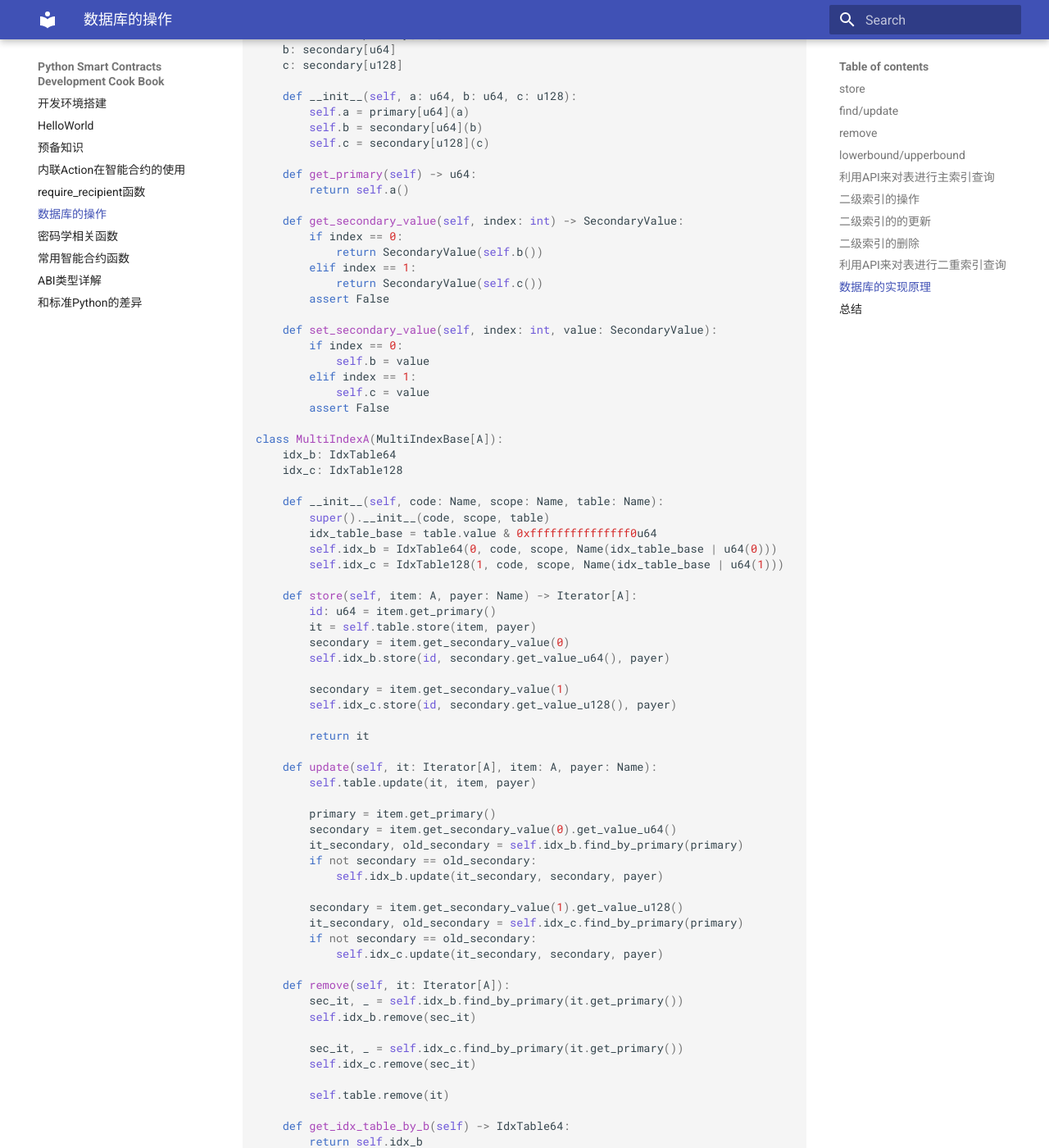
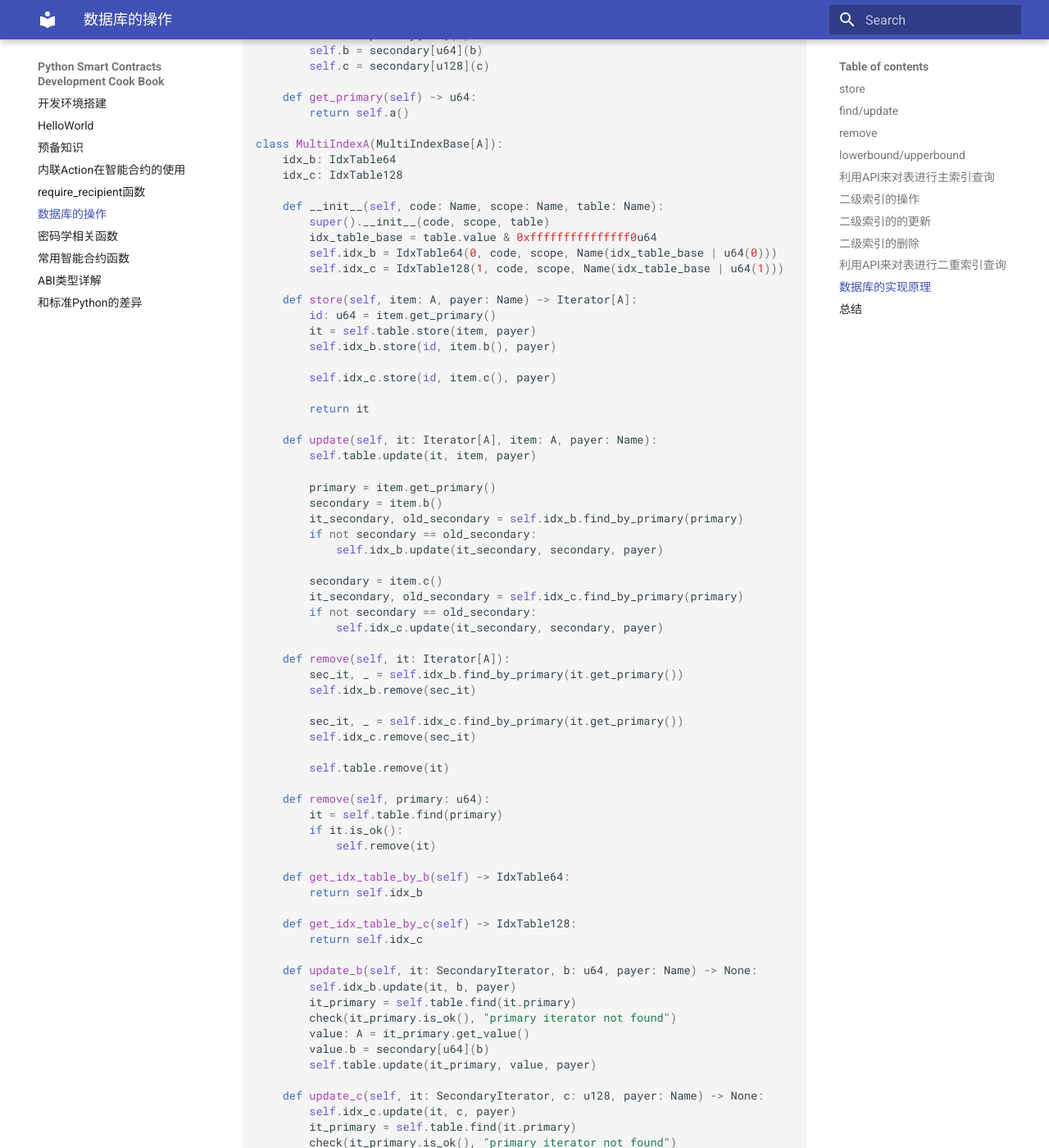
Before and after one commit to learnforpractice/pscdk-book, an MkDocs documentation site: the page built from docs/database.md, in a window 1280 px wide and 1400 px high, scrolled down 13893 px. Shown: the whole window at 82% size. Built offline with MkDocs 1.6.1 and Material for MkDocs 9.7.7, drawn with Linux system fonts in a browser that asks for light colours; some of the changed text lies outside the part shown.

Commit message:
Update docs

````diff
--- a/docs/database.md
+++ b/docs/database.md
@@ -350,13 +350,7 @@ class MyContract(Contract):
 ```
 
 这里，通过`table`这个内置的`decorator`来让编译器在ABI中加入表的结构。
-给类加了这个`table`，编译器会自动给类添加以下三个函数：
-
-```
-get_primary
-set_secondary_value
-get_secondary_value
-```
+给类加了这个`table`，编译器会自动给类添加`get_primary`以及`new_table`函数：
 
 同时，类的成员变量也要满足相应的要求：
 首先，必须声明一个主索引变量，类型必须是`database.primary`, `primary`类的实现如下：
@@ -724,20 +718,6 @@ class A(object):
     def get_primary(self) -> u64:
         return self.a()
 
-    def get_secondary_value(self, index: int) -> SecondaryValue:
-        if index == 0:
-            return SecondaryValue(self.b())
-        elif index == 1:
-            return SecondaryValue(self.c())
-        assert False
-
-    def set_secondary_value(self, index: int, value: SecondaryValue):
-        if index == 0:
-            self.b = value
-        elif index == 1:
-            self.c = value
-        assert False
-
 class MultiIndexA(MultiIndexBase[A]):
     idx_b: IdxTable64
     idx_c: IdxTable128
@@ -751,11 +731,9 @@ class MultiIndexA(MultiIndexBase[A]):
     def store(self, item: A, payer: Name) -> Iterator[A]:
         id: u64 = item.get_primary()
         it = self.table.store(item, payer)
-        secondary = item.get_secondary_value(0)
-        self.idx_b.store(id, secondary.get_value_u64(), payer)
+        self.idx_b.store(id, item.b(), payer)
 
-        secondary = item.get_secondary_value(1)
-        self.idx_c.store(id, secondary.get_value_u128(), payer)
+        self.idx_c.store(id, item.c(), payer)
 
         return it
 
@@ -763,12 +741,12 @@ class MultiIndexA(MultiIndexBase[A]):
         self.table.update(it, item, payer)
 
         primary = item.get_primary()
-        secondary = item.get_secondary_value(0).get_value_u64()
+        secondary = item.b()
         it_secondary, old_secondary = self.idx_b.find_by_primary(primary)
         if not secondary == old_secondary:
             self.idx_b.update(it_secondary, secondary, payer)
 
-        secondary = item.get_secondary_value(1).get_value_u128()
+        secondary = item.c()
         it_secondary, old_secondary = self.idx_c.find_by_primary(primary)
         if not secondary == old_secondary:
             self.idx_c.update(it_secondary, secondary, payer)
@@ -781,6 +759,11 @@ class MultiIndexA(MultiIndexBase[A]):
         self.idx_c.remove(sec_it)
 
         self.table.remove(it)
+
+    def remove(self, primary: u64):
+        it = self.table.find(primary)
+        if it.is_ok():
+            self.remove(it)
 
     def get_idx_table_by_b(self) -> IdxTable64:
         return self.idx_b
@@ -850,8 +833,6 @@ class MyContract(Contract):
 同时会为类`A`生成额外的方法：
 
 - `get_primary` 获取主索引
-- `get_secondary_value` 根据序号获取二级索引的值
-- `set_secondary_value` 根据序号设置二级索引的值
 - `get_idx_table_by_b`, 用于获取二级索引`b`的表，返回的类是`IdxTable64`
 - `get_idx_table_by_c`，用于获取二级索引`c`的表，返回的类为`IdxTable128`。
 - `new_table`
````
Also changed, not shown: 1 other file.
